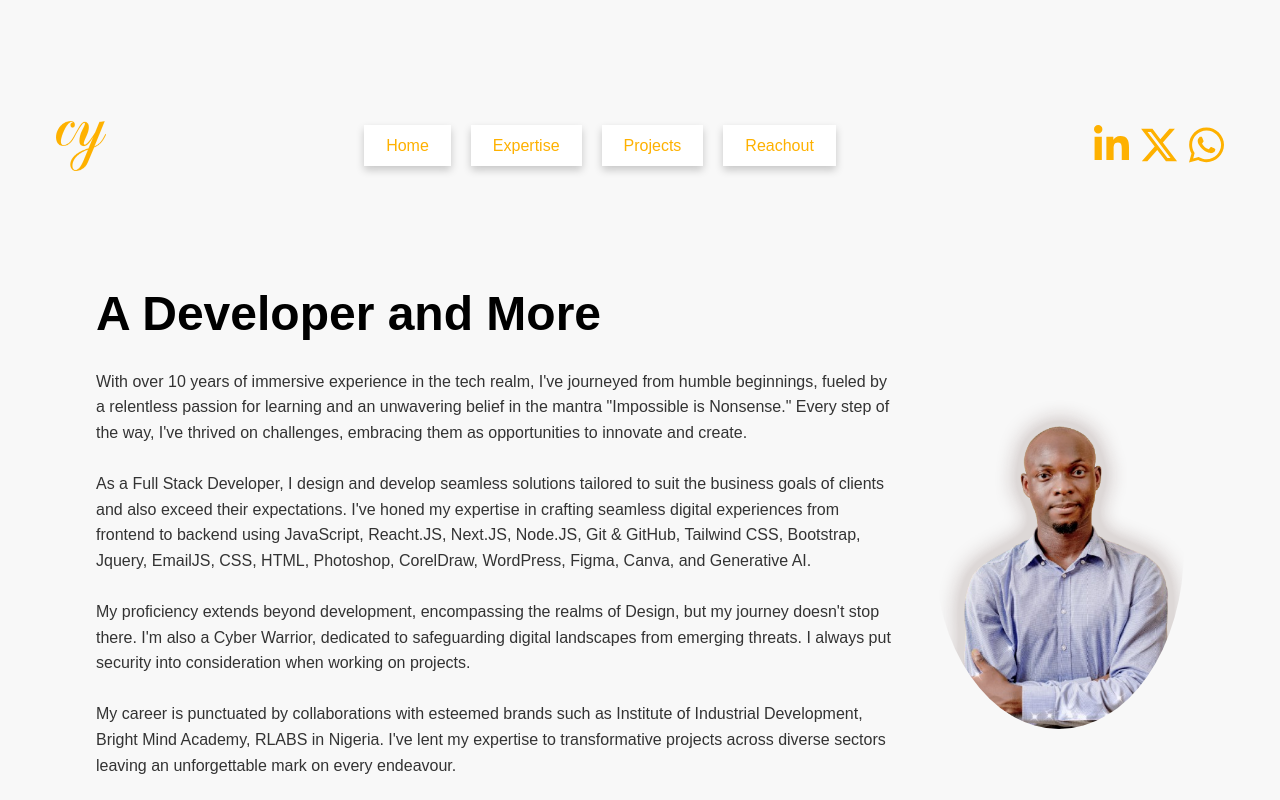
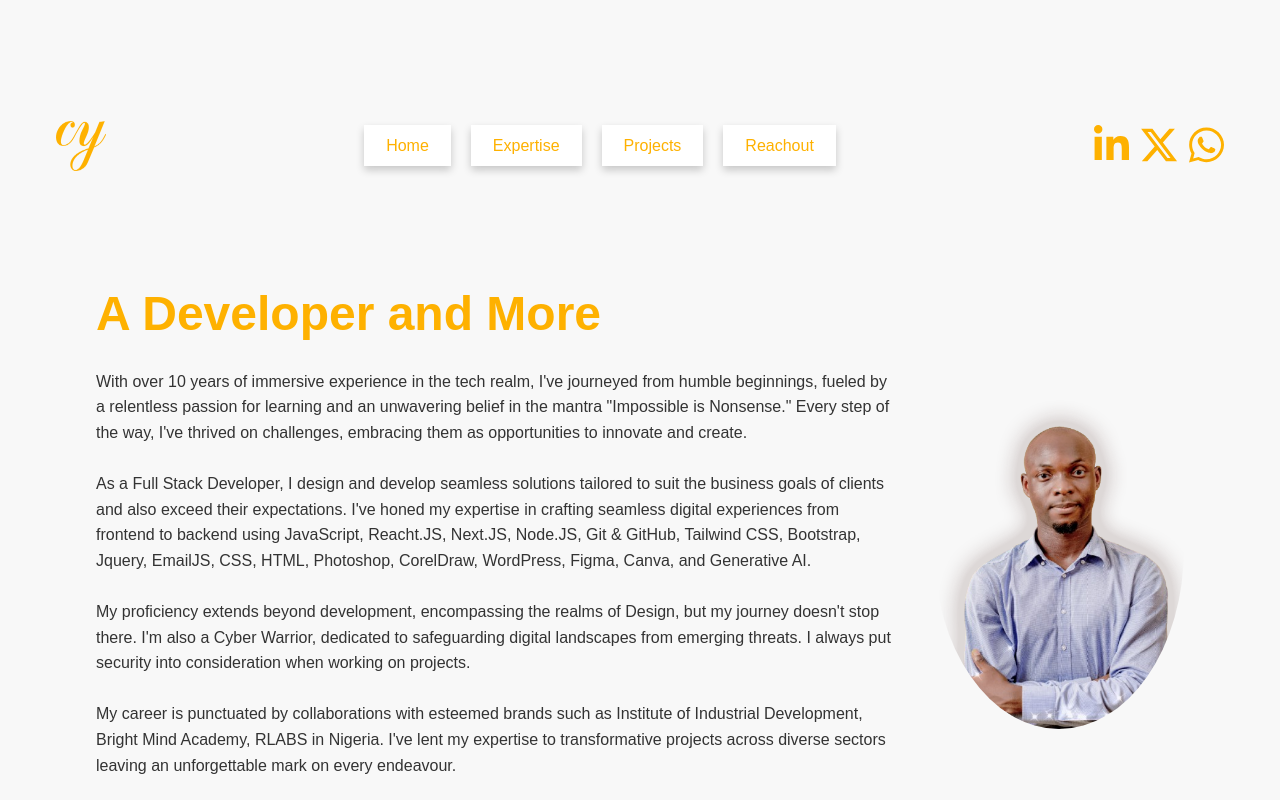
Before and after one commit to bigdevsircole/big-dev-website, a React (Vite) app: page / in a window 1280 px wide. Shown: the top 800 px of the page. Built offline with nearby package versions, Linux system fonts and the light colour scheme.

Commit message:
new commit

```diff
--- a/src/styles/App.css
+++ b/src/styles/App.css
@@ -4,7 +4,7 @@ body {
   min-height: 100dvh;
   margin: 0;
   padding: 0;
-  background-color: #f8f8f8;
+  background-color: #1D3058;
 }
 
 #root {
--- a/src/styles/Home.css
+++ b/src/styles/Home.css
@@ -3,7 +3,7 @@ body {
   margin: 0;
   padding: 0;
   line-height: 1.5;
-  background-color: #f8f8f8;
+  background-color: #1D3058;
 }
 
 section {
@@ -30,7 +30,7 @@ h2 {
 .hero-title {
   font-size: 3em;
   margin-bottom: 10px;
-  color: #000;
+  color: #feb100;
 }
 
 .hero-subtitle {
@@ -41,7 +41,6 @@ h2 {
 
 .hero-description {
   margin-bottom: 30px;
-
 }
 
 .hero-buttons {
@@ -111,18 +110,15 @@ h2 {
   background-repeat: no-repeat;
 }
 
-
 .portfolio-card1:hover {
   transform: translateY(-5px);
   box-shadow: 0 6px 10px rgba(0, 0, 0, 0.15);
 }
 
-
 .portfolio-card2:hover {
   transform: translateY(-5px);
   box-shadow: 0 6px 10px rgba(0, 0, 0, 0.15);
 }
-
 
 .portfolio-card3:hover {
   transform: translateY(-5px);
@@ -167,6 +163,7 @@ h2 {
 .reachout p {
   text-align: center;
 }
+
 .reachout button {
   padding: 12px 20px;
   cursor: pointer;
@@ -186,8 +183,6 @@ h2 {
 .reachout button:hover {
   background-color: #062547;
 }
-
-
 
 /* Responsive Design - Example for smaller screens */
 @media (max-width: 768px) {
@@ -214,5 +209,5 @@ h2 {
   .expertise li {
     display: block;
     margin: 10px 0;
+  }
 }
-}
```
Also changed, not shown: public/gradient-blue-background.jpg (added).
